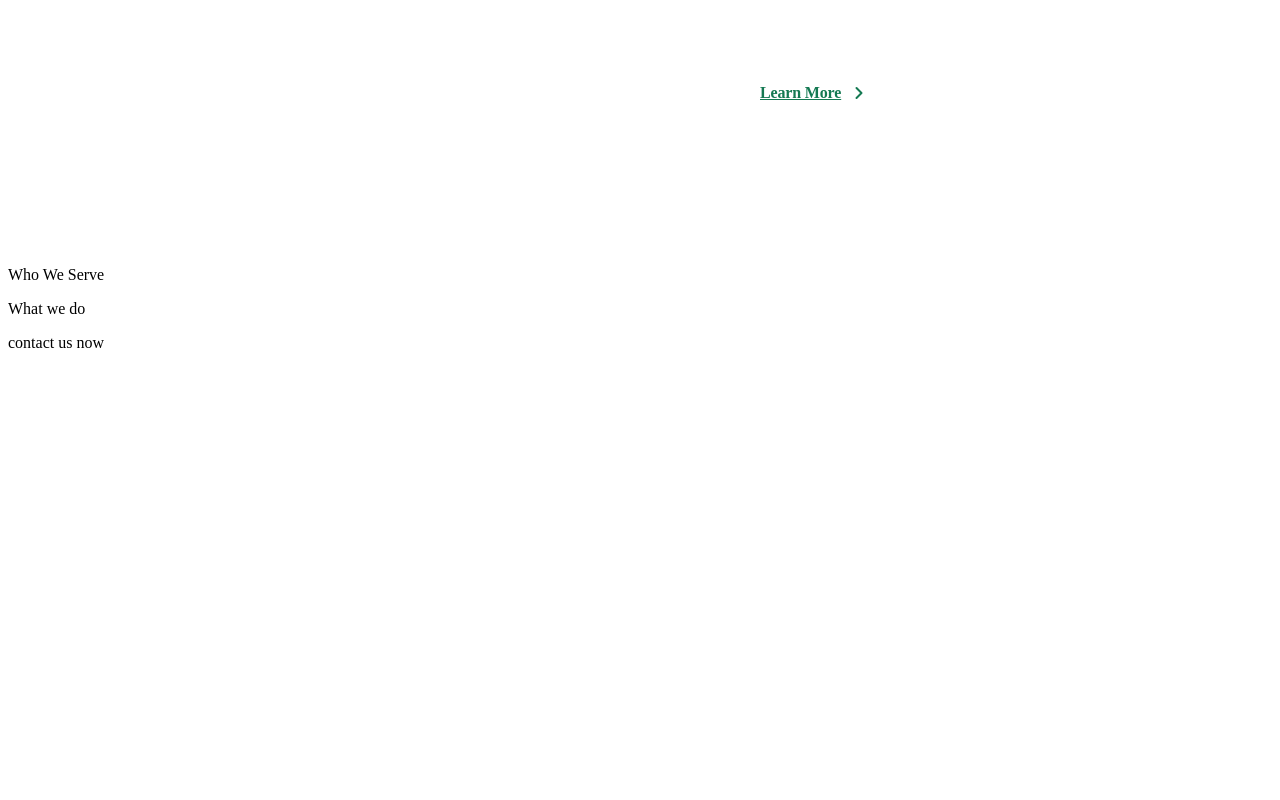
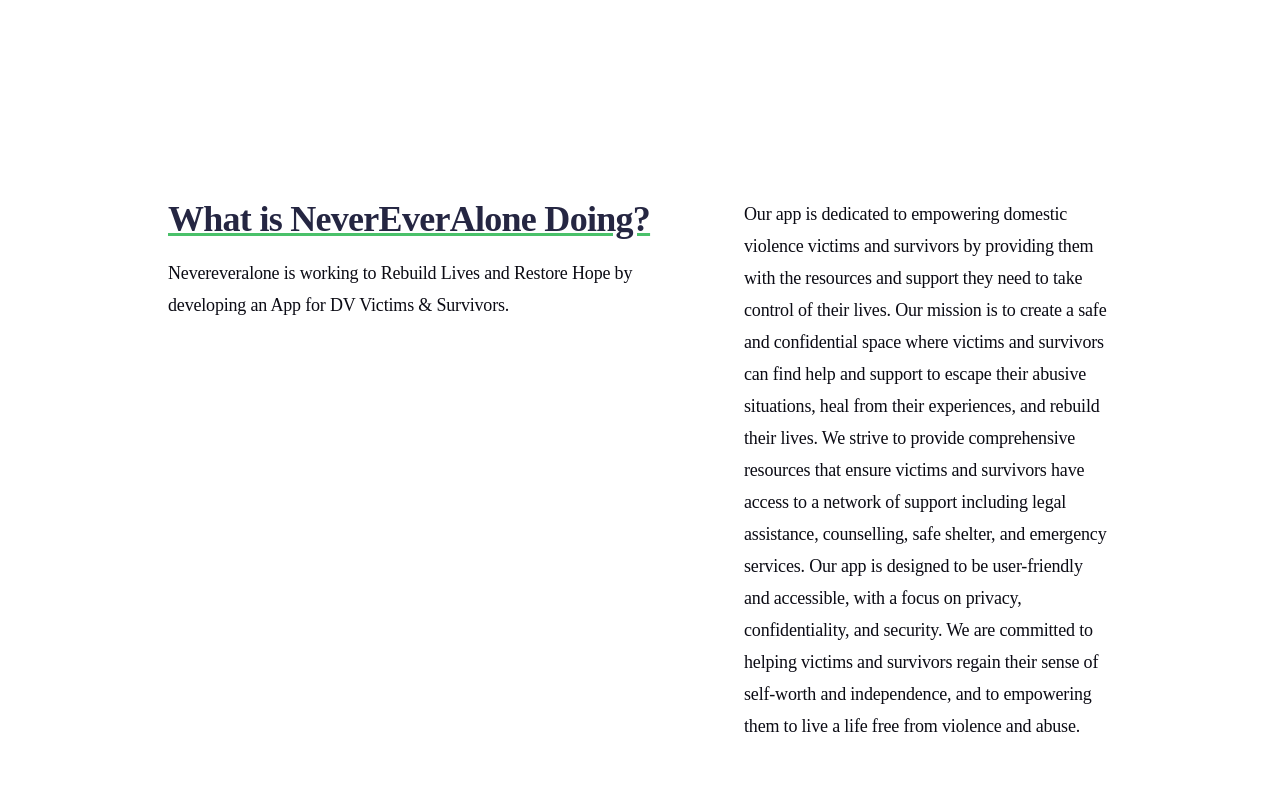
Before and after one commit to NeverEverAloneDevs/NeverEverAlone, a React (Vite) app: page / in a window 1280 px wide. Shown: the part 1620-2420 px from the top of the page. Before the commit the page ends 1988 px from the top, so only its background shows below. Built offline with nearby package versions, Linux system fonts and the light colour scheme.

Commit message:
Added 'what is nea doing'

```diff
--- a/src/App.css
+++ b/src/App.css
@@ -95,6 +95,7 @@
   gap: 40px;
 }
 .who-we-are-content-title{
+  margin: 0%;
   text-decoration: underline;
   text-decoration-color: #4AC16A;
   color: var(--Secondary-Blue-Ebony, #252642);
@@ -114,7 +115,7 @@
   font-size: 18px;
   font-style: normal;
   font-weight: 400;
-  line-height: 32px; /* 177.778% */
+  line-height: 32px;
   letter-spacing: -0.18px;
 }
 .who-we-are-button-box{
@@ -140,3 +141,69 @@
   width: 20px;
   height: 20px;
 }
+.what-we-do-section{
+  display: flex;
+  width: 1440px auto;
+  height: 696px auto;
+  padding: 72px 160px 144px 160px;
+  align-items: flex-start;
+  gap: 32px;
+}
+.what-we-do-left-box{
+  width: auto 544px ;
+  height:168px ;
+  display: flex;
+  flex-direction: column;
+  align-items: flex-start;
+  gap: 16px;
+  flex: 1 0 0;
+}
+.what-we-do-title{
+  margin: 0%;
+  align-self: stretch;
+  color: var(--Secondary-Blue-Ebony, #252642);
+  /* Typo/Title L */
+  font-family: Montserrat;
+  font-size: 36px;
+  font-style: normal;
+  font-weight: 700;
+  line-height: 120%; /* 43.2px */
+  letter-spacing: -0.72px;
+  text-decoration: underline;
+  text-decoration-color: #4AC16A;
+}
+.what-we-do-title-content{
+  margin: 0%;
+  width: 544px;
+  height: auto 64px;
+  align-self: stretch;
+  color: var(--Neutral-Gray90, #0B0B14);
+  /* Body/XL Regular */
+  font-family: Montserrat;
+  font-size: 18px;
+  font-style: normal;
+  font-weight: 400;
+  line-height: 32px; /* 177.778% */
+  letter-spacing: -0.18px;
+}
+.what-we-do-right-box{
+  width: 544px 100%;
+  height: 480px auto;
+  display: flex;
+  flex-direction: column;
+  align-items: flex-start;
+  gap: 16px;
+  flex: 1 0 0;
+}
+.what-we-do-right-content{
+  margin-top: 0%;
+  align-self: stretch;
+  color: var(--Neutral-Gray90, #0B0B14);
+  /* Body/XL Regular */
+  font-family: Montserrat;
+  font-size: 18px;
+  font-style: normal;
+  font-weight: 400;
+  line-height: 32px; /* 177.778% */
+  letter-spacing: -0.18px;
+}
--- a/src/components/About.jsx
+++ b/src/components/About.jsx
@@ -2,7 +2,7 @@
 export default function About() {
     return (
        <div>
-
+                {/* who we are */}
                 <div className="who-we-are">
                         <div className="who-we-are-images-contents">
                                 <div className="image-1-box">
@@ -17,8 +17,8 @@
                                         </h4>
                                         <p className="who-we-are-content-p">
                                         Nevereveralone is a compassionate and dedicated organization comprised of individuals who are passionate about ending domestic violence and providing support to victims and survivors.
-                                        </p>
-                                        <p className="who-we-are-content-p">
+                                        <br />
+                                        <br />
                                         We are a diverse team of volunteers, advocates, professionals, and survivors who share a common goal of creating a world free from domestic violence. Through our collective expertise, empathy, and commitment, we strive to make a positive impact on the lives of those affected by domestic violence, offering them the support, resources, and empowerment they need to rebuild their lives and thrive.
                                         </p>
                                         <div className="who-we-are-button-box">
@@ -33,14 +33,21 @@
 
                 </div>
 
-                <div>
-                <p>Who We Serve</p>
+                {/* what is NeverEverAlone doing/ what we do */}
+                <div className="what-we-do-section">
+                        <div className="what-we-do-left-box">
+                                <h4 className="what-we-do-title">What is NeverEverAlone Doing?</h4>
+                                <p className="what-we-do-title-content">
+                                Nevereveralone is working to Rebuild Lives and Restore Hope by developing an App for DV Victims & Survivors.
+                                </p>
+                        </div>
+                        <div className="what-we-do-right-box">
+                                <p className="what-we-do-right-content">
+                                Our app is dedicated to empowering domestic violence victims and survivors by providing them with the resources and support they need to take control of their lives. Our mission is to create a safe and confidential space where victims and survivors can find help and support to escape their abusive situations, heal from their experiences, and rebuild their lives. We strive to provide comprehensive resources that ensure victims and survivors have access to a network of support including legal assistance, counselling, safe shelter, and emergency services. Our app is designed to be user-friendly and accessible, with a focus on privacy, confidentiality, and security. We are committed to helping victims and survivors regain their sense of self-worth and independence, and to empowering them to live a life free from violence and abuse.
+                                </p>
+                        </div>
                 </div>
 
-
-                <div>
-                <p>What we do</p>
-                </div>
         </div>
         )
 }
```
